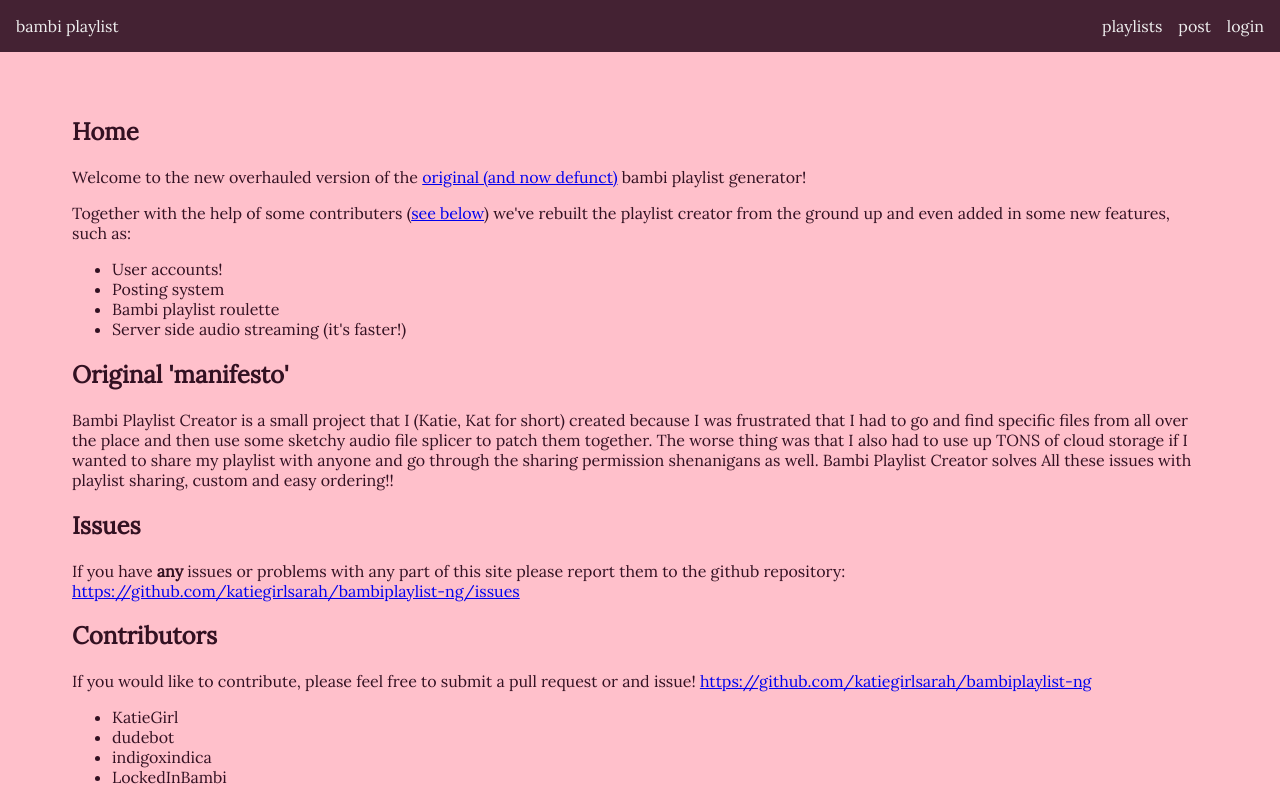
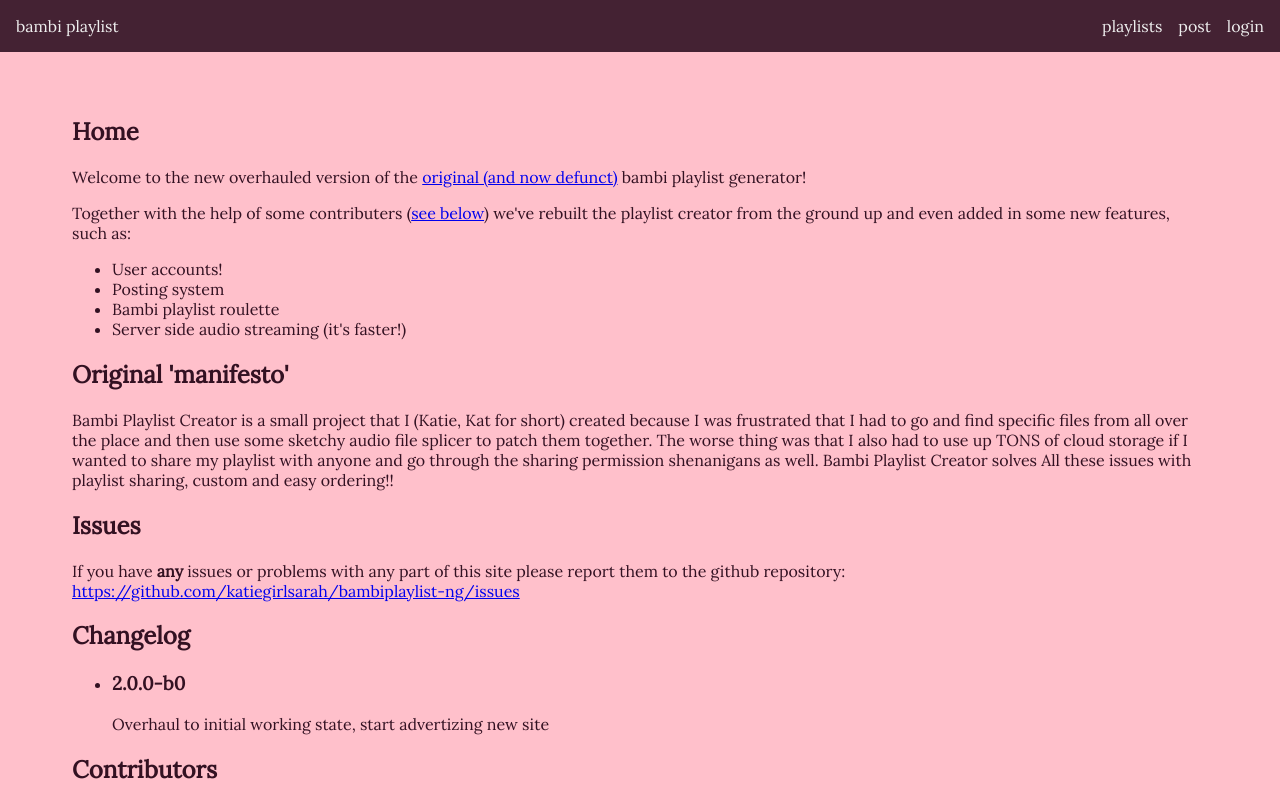
Before and after one commit to katiegirlsarah/bambiplaylist-ng, a SvelteKit app: page / in a window 1280 px wide. Shown: the top 800 px of the page. Built offline with nearby package versions, Linux system fonts and the light colour scheme.

Commit message:
(update) add changelog

```diff
--- a/src/routes/+page.svelte
+++ b/src/routes/+page.svelte
@@ -31,6 +31,15 @@
   <a href="https://github.com/katiegirlsarah/bambiplaylist-ng/issues">https://github.com/katiegirlsarah/bambiplaylist-ng/issues</a>
 </p>
 
+<h2>Changelog</h2>
+
+<ul>
+  <li>
+    <h3>2.0.0-b0</h3>
+    <p>Overhaul to initial working state, start advertizing new site</p>
+  </li>
+</ul>
+
 <a id="contributors"><h2>Contributors</h2></a>
 
 <p>
```
